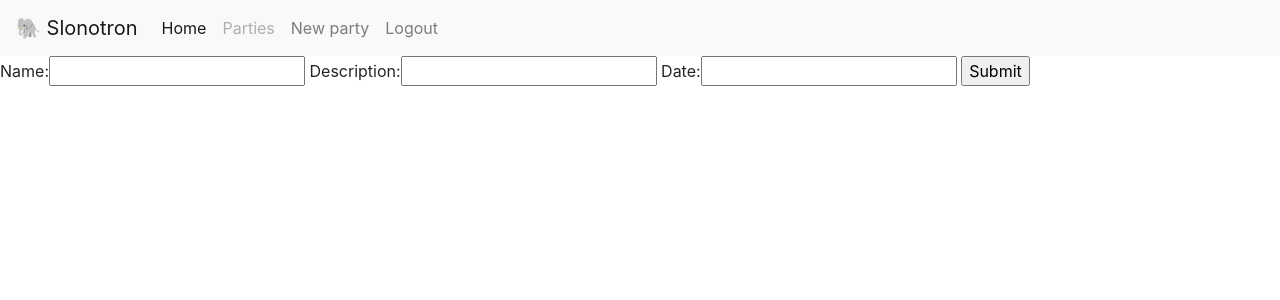
After one commit to mercutiy/slonotron, a Django app: page /create_party/ in a window 1280 px wide. The commit adds this page. Shown: the top 300 px of the page. Run offline with Django 3.2, Linux system fonts and the light colour scheme; the visitor is signed in with stand-in values (Sample User, id 1); data that the repository does not hold is empty; some libraries are stand-ins or nearby versions.

Commit message:
Create/edit party

```diff
--- a/st/forms.py
+++ b/st/forms.py
@@ -1,5 +1,8 @@
 from django import forms
-from django.forms import Widget, NumberInput
+from django.forms import NumberInput
+from django.contrib.auth.models import User
+
+from st.models import Party
 
 
 class Slider(NumberInput):
@@ -7,23 +10,48 @@ class Slider(NumberInput):
         js = ('https://cdnjs.cloudflare.com/ajax/libs/bootstrap-slider/11.0.2/bootstrap-slider.min.js',)
         css = {'screen': ('https://cdnjs.cloudflare.com/ajax/libs/bootstrap-slider/11.0.2/css/bootstrap-slider.min.css',), }
 
+    def __init__(self, score):
+        self.min_value = 1
+        self.max_value = 10
+        super().__init__(
+            {
+                'class': 'slider',
+                'data-slider-min': self.min_value,
+                'data-slider-max': self.max_value,
+                'data-slider-step': 1,
+                'data-slider-value': score
+            }
+        )
+
 
 class ScalesForm(forms.Form):
-    class Media:
-        js = ('https://cdnjs.cloudflare.com/ajax/libs/bootstrap-slider/11.0.2/bootstrap-slider.min.js',)
-        css = {'screen': ('https://cdnjs.cloudflare.com/ajax/libs/bootstrap-slider/11.0.2/css/bootstrap-slider.min.css',), }
-
     def __init__(self, curr_member, members, *args, **kwargs):
         super().__init__(*args, **kwargs)
         self.curr_member = curr_member
         for member in members:
-            attrs = {
-                'class': 'slider',
-                'data-slider-min': 1,
-                'data-slider-max': 10,
-                'data-slider-step': 1,
-                'data-slider-value': member.score
-            }
+            widget = Slider(member.score)
             self.fields['value_{}'.format(member.id)] = forms.IntegerField(
-                label=member.user.username, min_value=1, max_value=10,
-                initial=member.score, widget=Slider(attrs=attrs))
+                label=member.user.username,
+                min_value=widget.min_value,
+                max_value=widget.max_value,
+                initial=member.score,
+                widget=widget
+            )
+
+
+class PartyForm(forms.ModelForm):
+
+    class Meta:
+        model = Party
+        fields = ['name', 'description', 'date']
+
+    def __init__(self, admin: User, *args, **kwargs):
+        self.admin = admin
+        super().__init__(*args, **kwargs)
+
+    def save(self, commit=True):
+        instance = super().save(commit=False)
+        instance.admin = self.admin
+        if commit:
+            super().save()
+        return instance
--- a/st/models.py
+++ b/st/models.py
@@ -13,9 +13,10 @@ class Party(models.Model):
     )
     name = models.CharField(max_length=100)
     description = models.CharField(max_length=1000)
-    date = models.DateField()
+    date = models.DateField(null=True)
     status = models.SmallIntegerField(choices=STATUS_CHOICES, default=INACTIVE)
-    start_game = models.DateTimeField()
+    start_game = models.DateTimeField(null=True)
+    admin = models.ForeignKey(User, on_delete=models.CASCADE, null=True, default=None)
 
     class Meta:
         verbose_name_plural = 'parties'
--- a/st/templates/base.html
+++ b/st/templates/base.html
@@ -45,6 +45,9 @@
                 {% endif %}
             </li>
             <li class="nav-item">
+                <a class="nav-link" href="{% url 'create_party' %}">New party</a>
+            </li>
+            <li class="nav-item">
                 {% if request.user.is_authenticated %}
                     <a class="nav-link" href="{% url 'logout' %}">Logout</a>
                 {% else %}
--- /dev/null
+++ b/st/templates/create_party.html
@@ -0,0 +1,11 @@
+{% extends 'base.html' %}
+
+{% block title %}New party{% endblock %}
+
+{% block content %}
+    <form method="post">
+        {% csrf_token %}
+        {{ form }}
+        <input type="submit"/>
+    </form>
+{% endblock %}
--- a/st/urls.py
+++ b/st/urls.py
@@ -8,6 +8,8 @@ urlpatterns = [
     path('logout/', auth_views.LogoutView.as_view(), name='logout'),
     path('parties/', views.parties, name='parties'),
     path('party/<int:party_id>/', views.party, name='party'),
+    path('create_party/', views.create_party, name='create_party'),
+    path('edit_party/<int:party_id>/', views.edit_party, name='edit_party'),
     path('user/<int:user_id>/', views.user, name='user'),
     path('', views.index, name='index')
 ]
--- a/st/views.py
+++ b/st/views.py
@@ -1,9 +1,8 @@
 from django.contrib.auth.decorators import login_required
-from django.contrib.auth.models import User
 from django.http import HttpRequest, HttpResponse
 from django.shortcuts import render, redirect
 
-from st.forms import ScalesForm
+from st.forms import ScalesForm, PartyForm
 from st.models import Party, Member, Score
 
 
@@ -65,6 +64,39 @@ def party(request: HttpRequest, party_id: int) -> HttpResponse:
     return render(request, 'party.html', context)
 
 
+@login_required(login_url='/login/')
+def create_party(request: HttpRequest) -> HttpResponse:
+    if request.method == 'POST':
+        form = PartyForm(request.user, request.POST)
+        if form.is_valid():
+            party = form.save()
+            return redirect('edit_party', party_id=party.id)
+    else:
+        form = PartyForm(request.user)
+    context = {
+        'form': form
+    }
+    context.update(get_parties_ctx(request))
+    return render(request, 'create_party.html', context)
+
+
+@login_required(login_url='/login/')
+def edit_party(request: HttpRequest, party_id: int) -> HttpResponse:
+    try:
+        party = Party.objects.get(id=party_id, admin=request.user)
+    except (Party.DoesNotExist, Member.DoesNotExist):
+        return redirect('parties')
+    if request.method == 'POST':
+        pass
+    else:
+        pass
+    context = {
+        'party': party
+    }
+    context.update(get_parties_ctx(request))
+    return render(request, 'edit_party.html', context)
+
+
 @login_required
 def user(request: HttpRequest, user_id: int) -> HttpResponse:
     return render(request, 'base.html')
```
Also changed, not shown: st/templates/edit_party.html (added, +10 -0 lines), st/migrations/0003_party_admin.py (added), st/migrations/0004_auto_20210210_1306.py (added).
